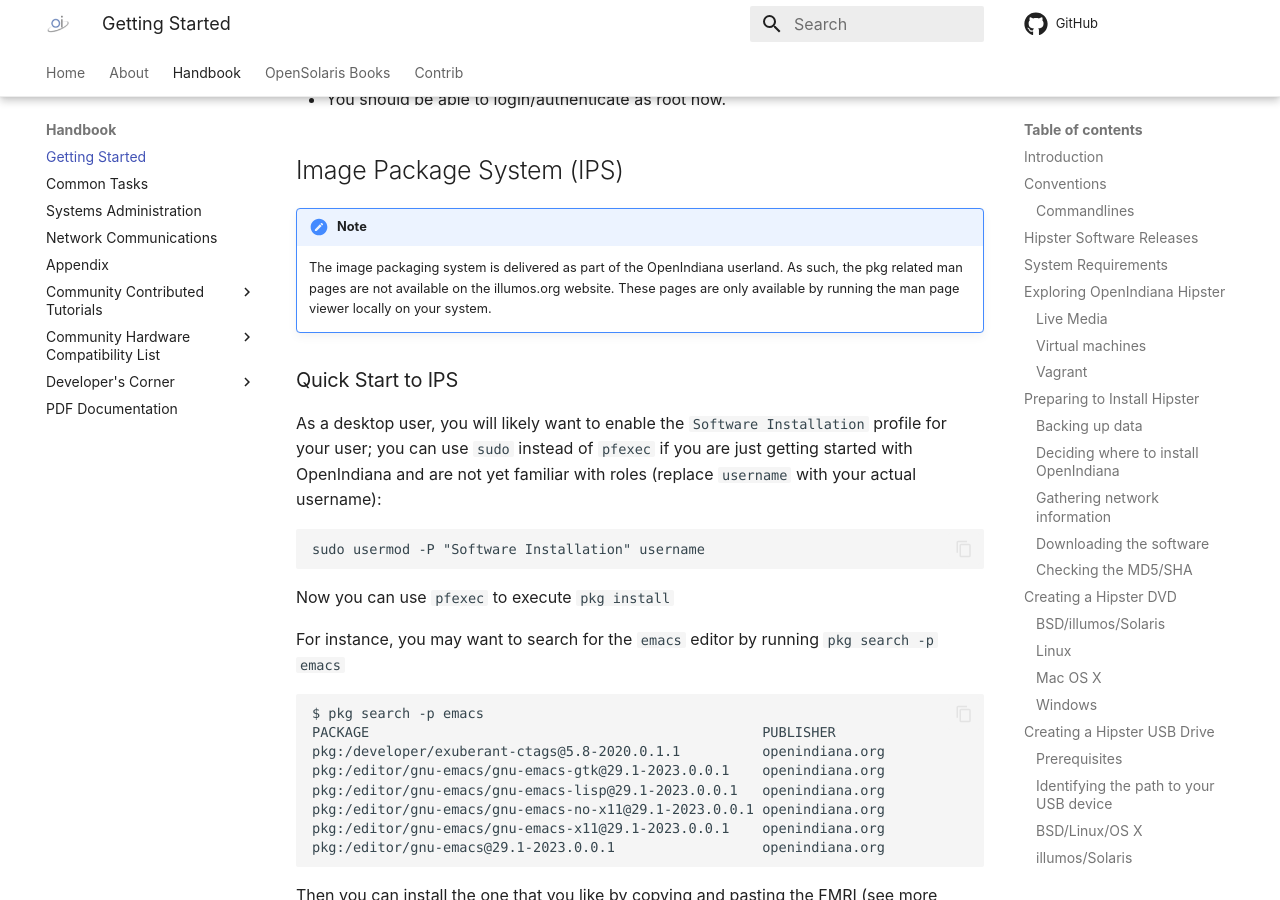
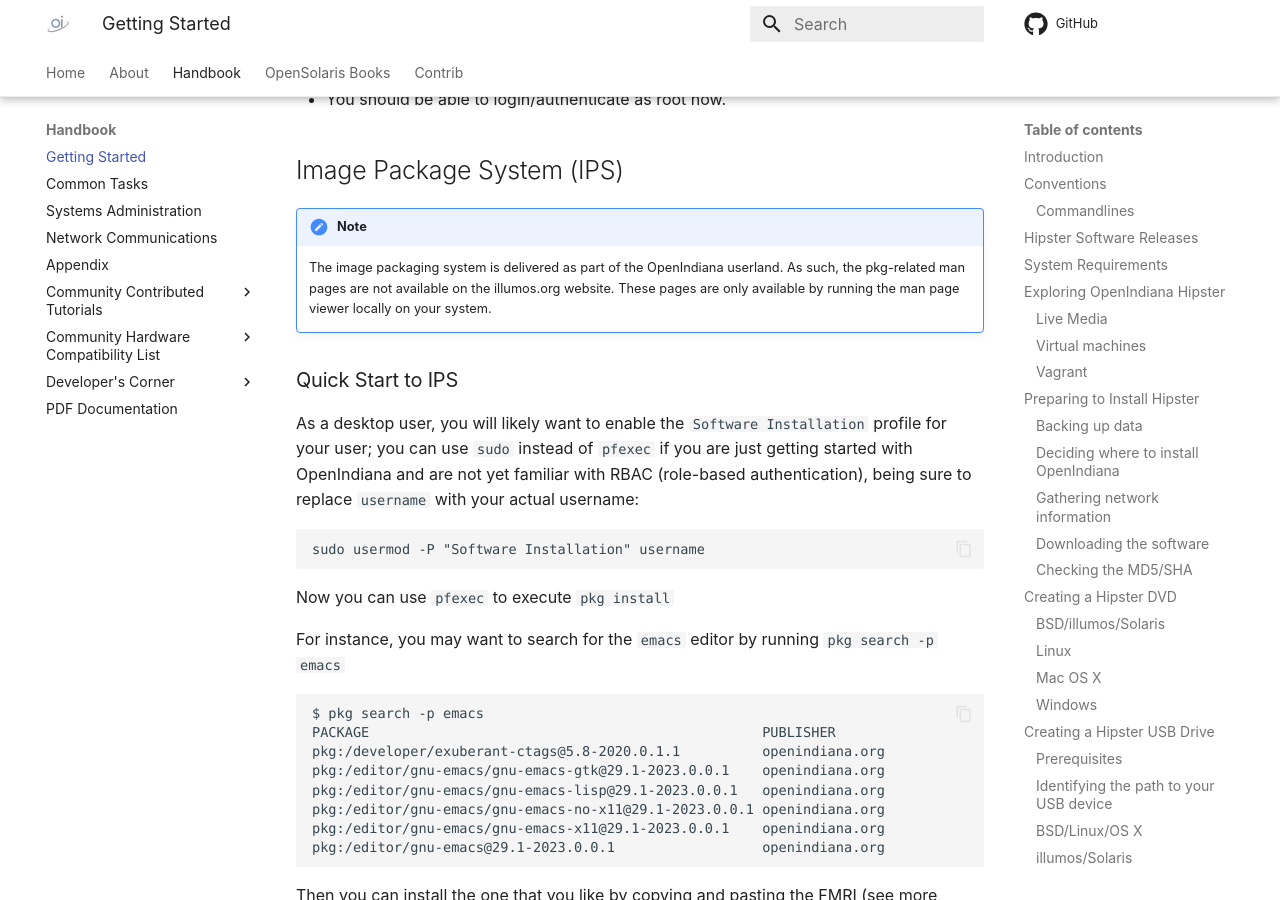
Before and after one commit to OpenIndiana/oi-docs, an MkDocs documentation site: the page built from docs/handbook/getting-started.md, in a window 1280 px wide and 900 px high, scrolled down 47331 px. Built offline with MkDocs 1.6.1 and Material for MkDocs 9.7.7, drawn with Linux system fonts in a browser that asks for light colours; comment, search, counter and statistics services are not loaded; some of the changed text lies outside the part shown.

Commit message:
fix typos

````diff
--- a/docs/handbook/getting-started.md
+++ b/docs/handbook/getting-started.md
@@ -1413,7 +1413,7 @@
 <div class="note" markdown="1">
 !!! note
     The image packaging system is delivered as part of the OpenIndiana userland.
-    As such, the pkg related man pages are not available on the illumos.org website.
+    As such, the pkg-related man pages are not available on the illumos.org website.
     These pages are only available by running the man page viewer locally on your system.
 </div>
 
@@ -1421,8 +1421,8 @@
 
 As a desktop user, you will likely want to enable the `Software Installation` profile for
 your user; you can use `sudo` instead of `pfexec` if you are just getting started with
-OpenIndiana and are not yet familiar with roles
-(replace `username` with your actual username):
+OpenIndiana and are not yet familiar with RBAC (role-based authentication), being sure
+to replace `username` with your actual username:
 
 
 ```
````
Also changed, not shown: other parts of docs/handbook/getting-started.md (+2 -2 lines).
